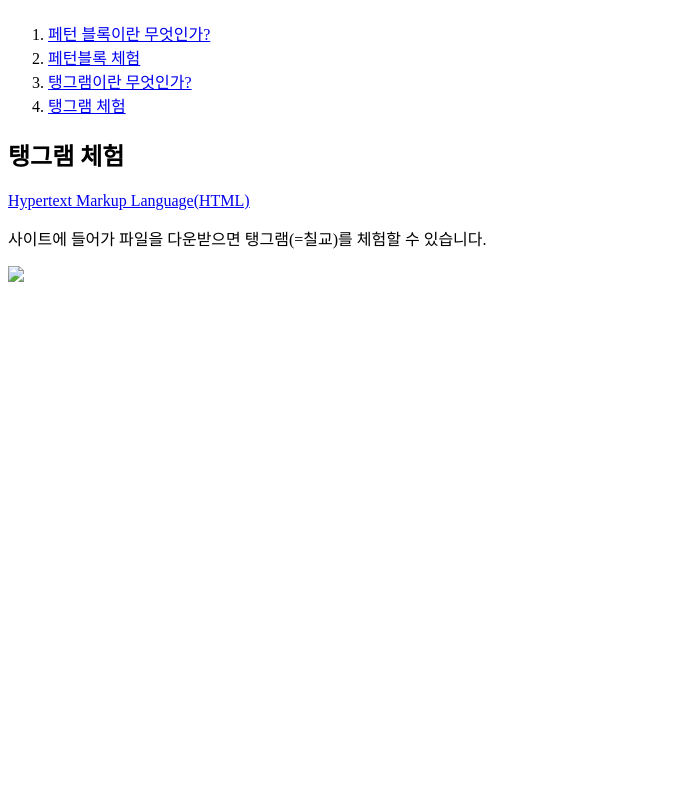
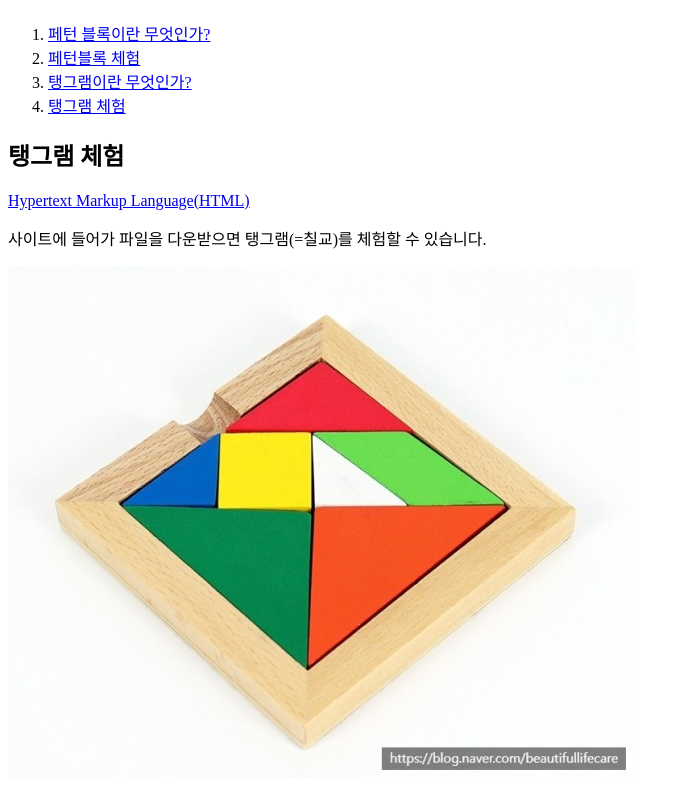
Before and after one commit to jay6070/my-web, a plain HTML site: page 4.html in a window 1280 px wide. Shown: the part 68-858 px from the top of the page, without its empty margins (0-681 px from the left). Before the commit the page ends 800 px from the top, so only its background shows below. Drawn offline with Linux system fonts and the light colour scheme; files whose address does not match are found by name.

Commit message:
Update 4.html

```diff
--- a/4.html
+++ b/4.html
@@ -15,6 +15,6 @@
 <h2> 탱그램 체험  </h2>
 <p><a href="https://sciencelove.com/843" target="_blank" title="HTML5 specification"> Hypertext Markup Language(HTML)</a></p>
 <p>사이트에 들어가 파일을 다운받으면 탱그램(=칠교)를 체험할 수 있습니다.</p>
-<img src="C:\Users\SAMSUNG\Pictures\clfry.jpg">
+<img src="C:\Users\SAMSUNG\Pictures\coding.jpg">
 </body>
 </html>
```
